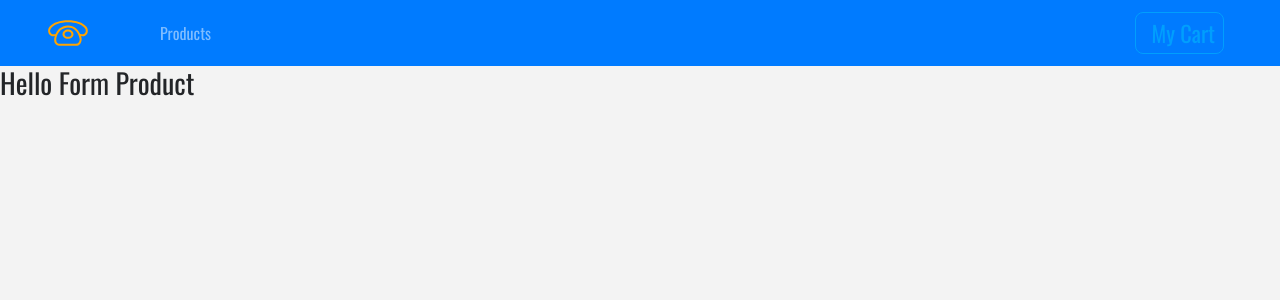
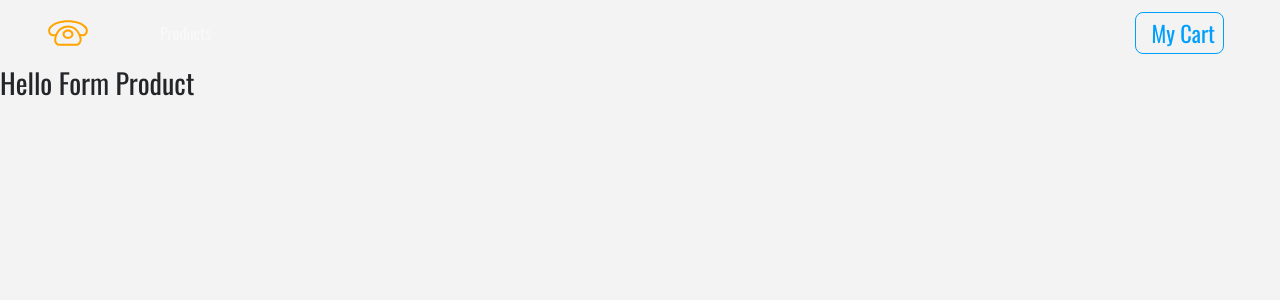
Before and after one commit to maheralayoubi/My-Store-React, a React (Create React App) app: page / in a window 1280 px wide. Shown: the top 300 px of the page. Built offline with nearby package versions, Linux system fonts and the light colour scheme.

Commit message:
Nav component

```diff
--- a/src/components/Navbar.js
+++ b/src/components/Navbar.js
@@ -7,7 +7,7 @@ import { ButtonContainer} from './Button'
 export default class Navbar extends Component {
     render() {
         return(
-            <nav className="navbar navbar-expand-sm bg-primary navbar-dark px-sm-5">
+            <NavWrapper className="navbar navbar-expand-sm navbar-dark px-sm-5">
                 {/*
                 https://www.iconfinder.com/icons/1243689/call_phone_icon
                 Creative Commons (Attribution 3.0 Unported);
@@ -30,7 +30,11 @@ export default class Navbar extends Component {
                         my cart
                     </ButtonContainer>
                 </Link>
-            </nav>
+            </NavWrapper>
         )
     }
 }
+
+const NavWrapper = styled.nav`
+  background-color: var(--mainBlue);
+`;
```
